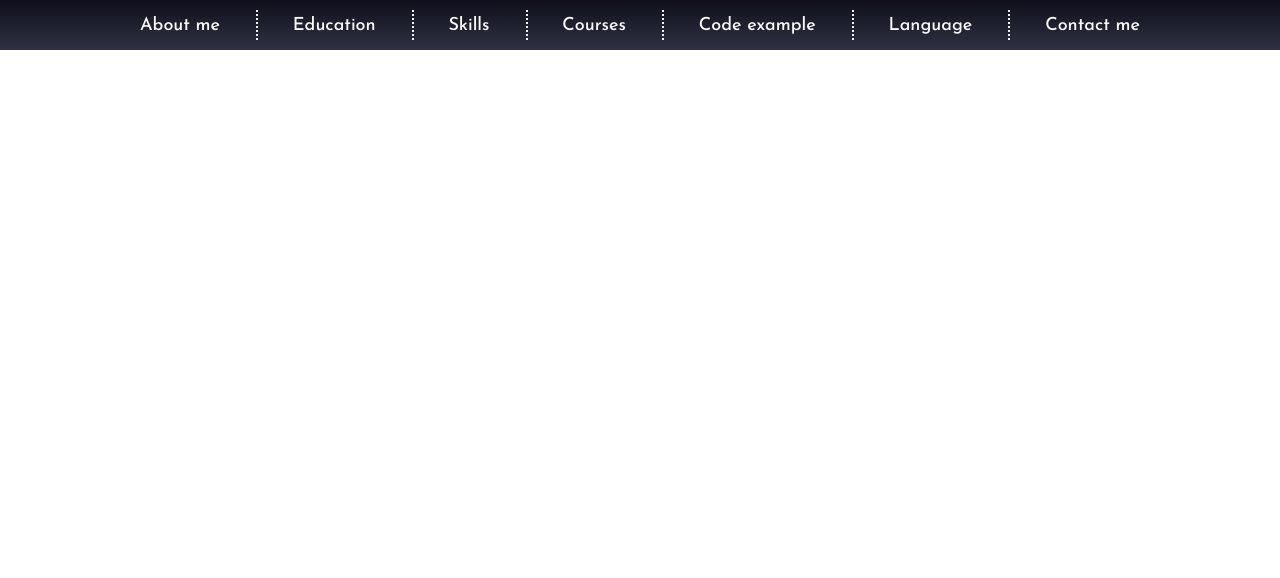
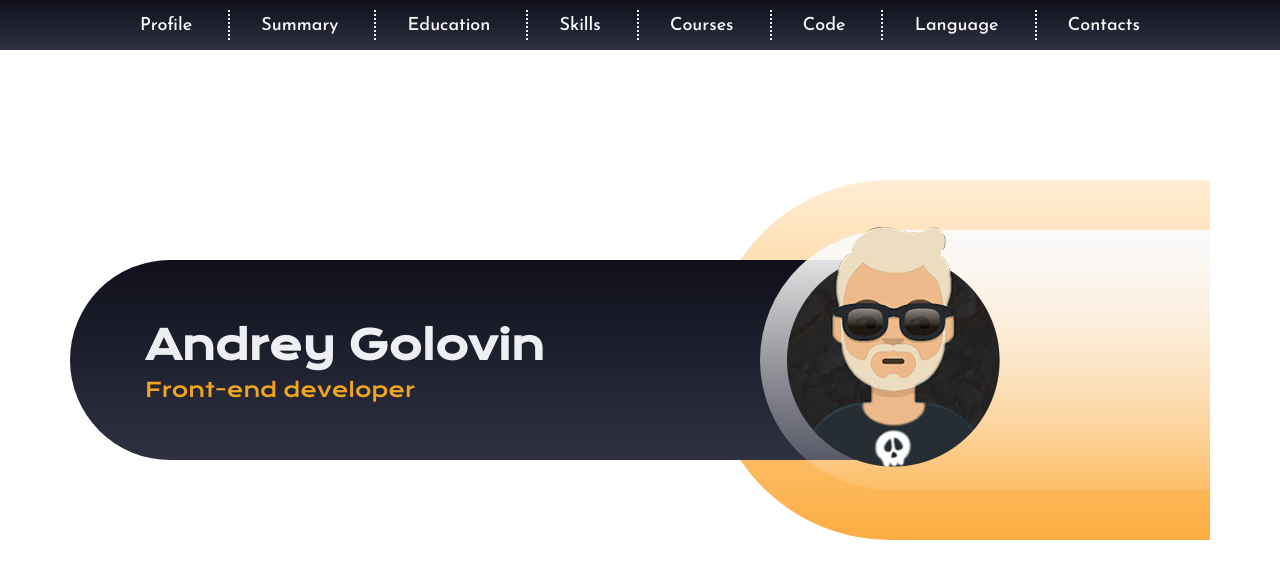
Before and after one commit to Nerieme/rsschool-cv, a plain HTML site: page index.html in a window 1280 px wide. Drawn offline with Linux system fonts and the light colour scheme.

Commit message:
feat: add profile section

```diff
--- a/index.html
+++ b/index.html
@@ -18,22 +18,35 @@
     <nav>
       <div class="container">
         <ul class="menu">
-          <li class="menu__item"><a href="#" class="menu__link">About me</a></li>
-          <li class="menu__item"><a href="#" class="menu__link">Education</a></li>
-          <li class="menu__item"><a href="#" class="menu__link">Skills</a></li>
-          <li class="menu__item"><a href="#" class="menu__link">Courses</a></li>
-          <li class="menu__item"><a href="#" class="menu__link">Code example</a></li>
-          <li class="menu__item"><a href="#" class="menu__link">Language</a></li>
-          <li class="menu__item"><a href="#" class="menu__link">Contact me</a></li>
+          <li class="menu__item"><a href="#Profile" class="menu__link">Profile</a></li>
+          <li class="menu__item"><a href="#Summary" class="menu__link">Summary</a></li>
+          <li class="menu__item"><a href="#Education" class="menu__link">Education</a></li>
+          <li class="menu__item"><a href="#Skills" class="menu__link">Skills</a></li>
+          <li class="menu__item"><a href="#Courses" class="menu__link">Courses</a></li>
+          <li class="menu__item"><a href="#Code" class="menu__link">Code</a></li>
+          <li class="menu__item"><a href="#Language" class="menu__link">Language</a></li>
+          <li class="menu__item"><a href="#Contacts" class="menu__link">Contacts</a></li>
         </ul>
       </div>
     </nav>
-    <div class="subheader">
-      <div class="container">
-      </div>
-    </div>
   </header>
   <main>
+    <section class="profile" id="profile">
+      <div class="container">
+        <div class="profile__wrapper">
+          <div class="name__bcg"></div>
+          <div class="name__wrapper">
+            <h1 class="name-title">Andrey Golovin</h1>
+            <p class="name-descr">Front-end developer</p>
+          </div>
+          <div class="photo__bcg-orange"></div>
+          <div class="photo__bcg-white"></div>
+          <div class="photo__wrapper">
+            <img src="./assets/img/ava_photo.png" alt="photo">
+          </div>
+        </div>
+      </div>
+    </section>
 
   </main>
   <footer>
```
Also changed, not shown: css/style.min.css (+1 -1 lines), 1 other file.
